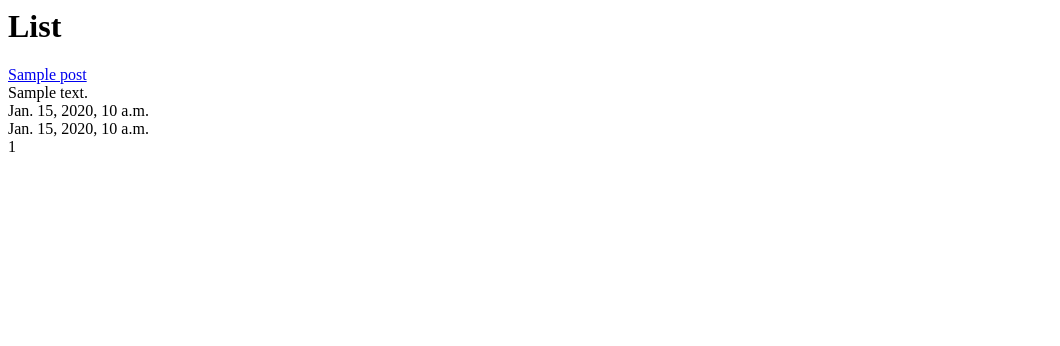
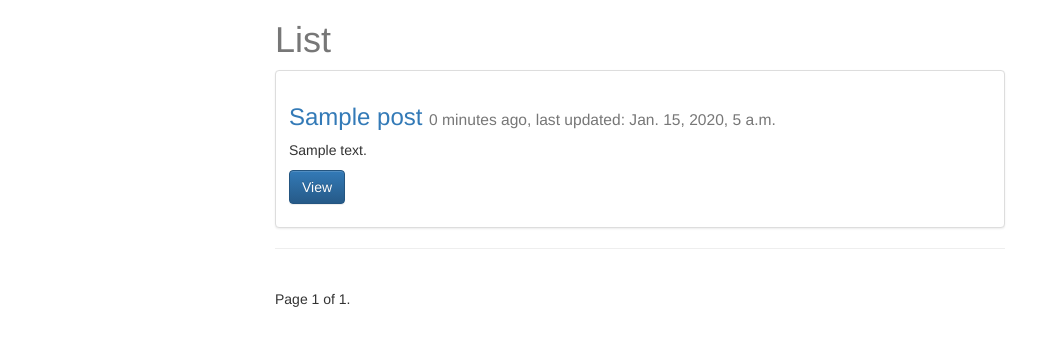
Before and after one commit to eyoung8/trydjango19, a Django app: page /posts/ in a window 1280 px wide. Shown: the top 346 px of the page, without its empty margins (0-1060 px from the left). Run offline with Django 3.2, Linux system fonts and the light colour scheme; tables that the repository leaves empty hold one stand-in row (values such as "Sample post"); some libraries are stand-ins or nearby versions.

Commit message:
Added static files. Added bootstrap into templates. Added pagination to list of posts.

```diff
--- a/src/posts/models.py
+++ b/src/posts/models.py
@@ -12,5 +12,10 @@ class Post(models.Model):
     def get_absolute_url(self):
         return reverse("posts:detail", kwargs = {"id": self.id})
 
+
+
     def __str__(self):
         return self.title
+
+    class Meta:
+        ordering = ["-timestamp", "-updated"]
--- a/src/posts/views.py
+++ b/src/posts/views.py
@@ -1,3 +1,4 @@
+from django.core.paginator import Paginator, EmptyPage, PageNotAnInteger
 from django.contrib import messages
 from django.http import HttpResponse, HttpResponseRedirect
 from django.shortcuts import get_object_or_404, render, redirect
@@ -30,7 +31,19 @@ def post_detail(request,id):
     return render(request, "post_detail.html", context)
 
 def post_list(request):
-    queryset = Post.objects.all()
+    queryset_list = Post.objects.all()
+    paginator = Paginator(queryset_list, 10) # Show 10 contacts per page
+
+    page = request.GET.get('page')
+    try:
+        queryset = paginator.page(page)
+    except PageNotAnInteger:
+        # If page is not an integer, deliver first page.
+        queryset = paginator.page(1)
+    except EmptyPage:
+        # If page is out of range (e.g. 9999), deliver last page of results.
+        queryset = paginator.page(paginator.num_pages)
+
     context = {
         "object_list": queryset,
         "title": "List"
--- /dev/null
+++ b/src/static/css/base.css
@@ -0,0 +1,3 @@
+h1 {
+    color: #777777;
+}
--- a/src/templates/base.html
+++ b/src/templates/base.html
@@ -1,8 +1,21 @@
+{% load staticfiles %}
+
 <!--DOCTYPE html -->
 <html>
 
 <head>
     <title> {% block head_title %}Try Django 1.9{% endblock head_title %}</title>
+
+<!-- Latest compiled and minified CSS -->
+<link rel="stylesheet" href="https://maxcdn.bootstrapcdn.com/bootstrap/3.3.7/css/bootstrap.min.css" integrity="sha384-BVYiiSIFeK1dGmJRAkycuHAHRg32OmUcww7on3RYdg4Va+PmSTsz/K68vbdEjh4u" crossorigin="anonymous">
+
+<!-- Optional theme -->
+<link rel="stylesheet" href="https://maxcdn.bootstrapcdn.com/bootstrap/3.3.7/css/bootstrap-theme.min.css" integrity="sha384-rHyoN1iRsVXV4nD0JutlnGaslCJuC7uwjduW9SVrLvRYooPp2bWYgmgJQIXwl/Sp" crossorigin="anonymous">
+
+<link rel='stylesheet' href='{% static "css/base.css" %}' />
+<style>
+{% block style %} {% endblock style %}
+</style>
 </head>
 
 <body>
@@ -33,6 +46,9 @@
         {% endblock content %}
     </div>
 
+<!-- Latest compiled and minified JavaScript -->
+<script src="https://maxcdn.bootstrapcdn.com/bootstrap/3.3.7/js/bootstrap.min.js" integrity="sha384-Tc5IQib027qvyjSMfHjOMaLkfuWVxZxUPnCJA7l2mCWNIpG9mGCD8wGNIcPD7Txa" crossorigin="anonymous"></script>
+
 
 
 </body>
--- a/src/templates/post_list.html
+++ b/src/templates/post_list.html
@@ -3,14 +3,42 @@
 {% block head_title %} Post Index | {{ block.super }} {% endblock head_title %}
 
 {% block content %}
+<div class='col-sm-8 col-sm-offset-2'>
 <h1>{{ title }}</h1>
 
-{% for obj in object_list %}
-<a href='{{ obj.get_absolute_url }}'>{{obj.title}}</a><br/>
-{{obj.content}}<br/>
-{{obj.timestamp}}<br/>
-{{obj.updated}}<br/>
-{{obj.id}}<br/>
+    {% for obj in object_list %}
+    <div class="row">
+        <div class="col-sm-12">
+            <div class="thumbnail">
+                <div class="caption">
+                    <h3><a href='{{ obj.get_absolute_url }}'>{{ obj.title }} </a> <small>{{ obj.timestamp|timesince }} ago, last updated: {{ obj.updated }}</small></h3>
+                    <p>{{ obj.content | linebreaks| truncatechars:120 }}</p>
+                    <p><a href="{{ obj.get_absolute_url }}" class="btn btn-primary" role="button">View</a></p>
+                </div>
+            </div>
+            <hr/>
+        </div>
+    </div>
 {% endfor %}
 
+<div class="pagination">
+    <span class="step-links">
+        {% if object_list.has_previous %}
+            <a href="?page={{ object_list.previous_page_number }}">previous</a>
+        {% endif %}
+
+        <span class="current">
+            Page {{ object_list.number }} of {{ object_list.paginator.num_pages }}.
+        </span>
+
+        {% if object_list.has_next %}
+            <a href="?page={{ object_list.next_page_number }}">next</a>
+        {% endif %}
+    </span>
+</div>
+
+
+
+
+</div>
 {% endblock content %}
--- a/src/trydjango19/urls.py
+++ b/src/trydjango19/urls.py
@@ -1,3 +1,5 @@
+from django.conf import settings
+from django.conf.urls.static import static
 from django.conf.urls import include, url
 from django.contrib import admin
 
@@ -5,3 +7,6 @@ urlpatterns = [
     url(r'^admin/', admin.site.urls),
     url(r'^posts/', include("posts.urls", namespace='posts')),
 ]
+
+if settings.DEBUG:
+    urlpatterns += static(settings.STATIC_URL, document_root=settings.STATIC_ROOT)
```
Also changed, not shown: src/templates/post_detail.html (+10 -7 lines), src/templates/post_form.html (+10 -2 lines), src/trydjango19/settings.py (+9 -1 lines).
